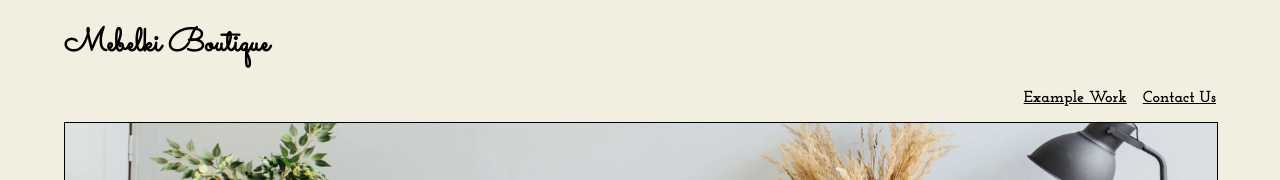
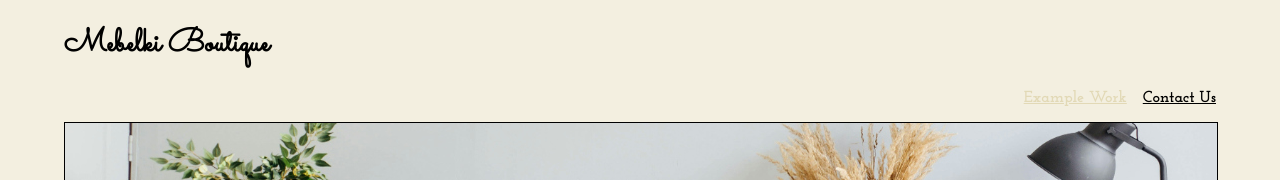
Before and after one commit to Suzanka/mebelki, a plain HTML site: page index.html in a window 1280 px wide. In both pictures the pointer is over the link "Example Work". Shown: the top 180 px of the page. Drawn offline with Linux system fonts and the light colour scheme.

Commit message:
Update index.css - hover style

```diff
--- a/resources/css/index.css
+++ b/resources/css/index.css
@@ -22,6 +22,10 @@ body {
     margin-left: 1em;
     color: black;
     font-weight: bold;
+}
+
+.nav a:hover {
+    color: #E2D9B6;
 }
 
 .banner {
```
